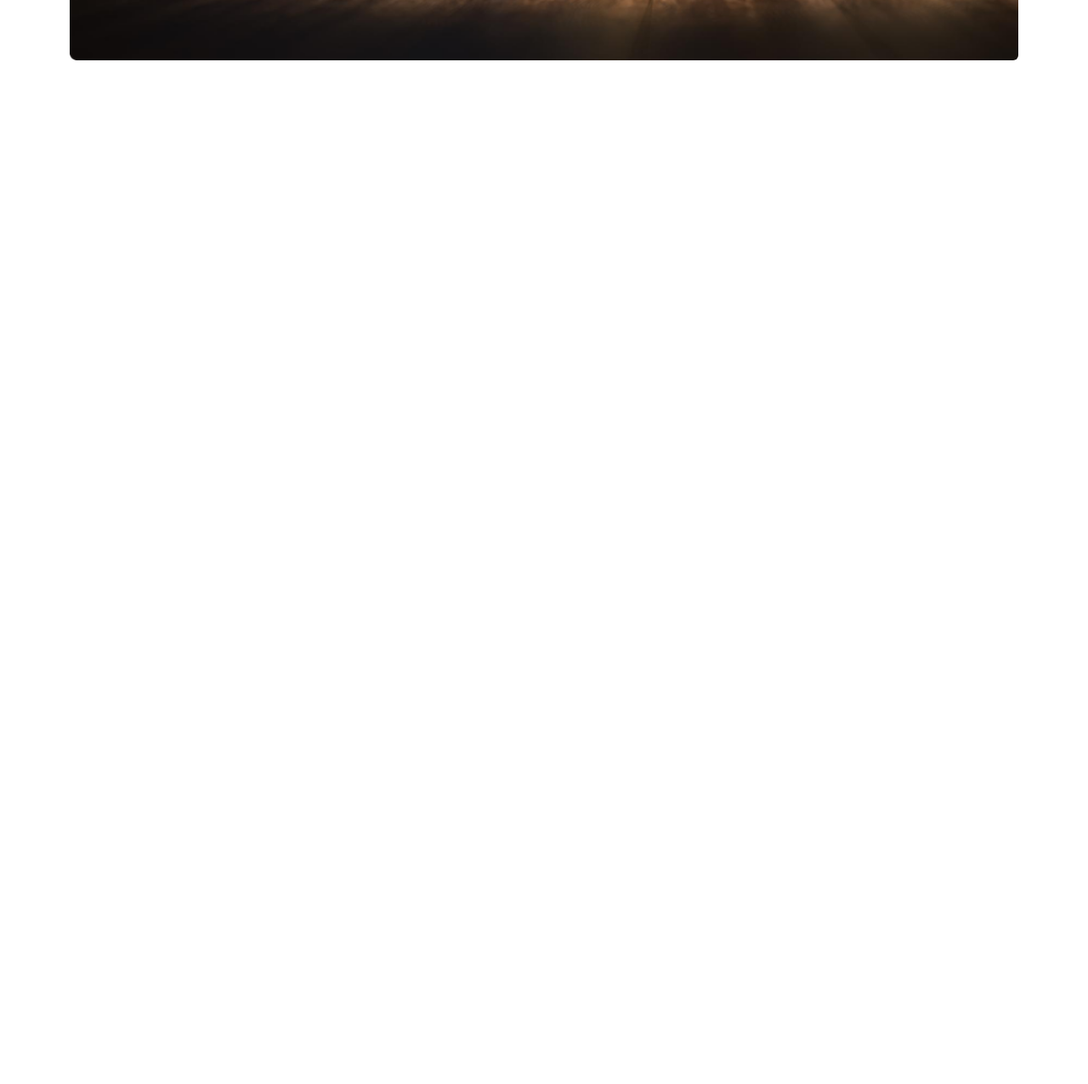
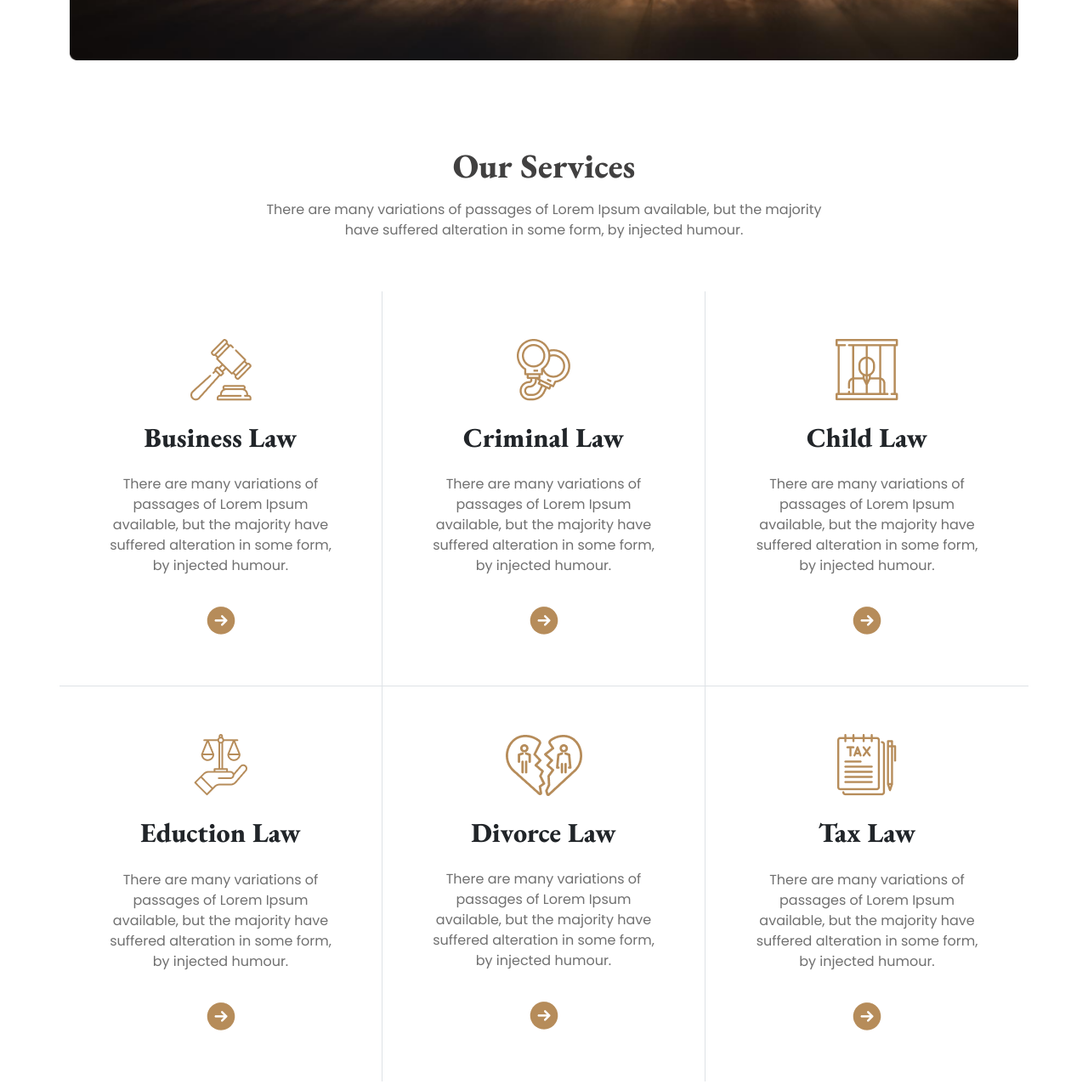
Before and after one commit to Bulbulahmed10/legal-solution, a plain HTML site: page index.html in a window 1280 px wide. Shown: the part 657-1933 px from the top of the page at 85% size. Before the commit the page ends 800 px from the top, so only its background shows below. Drawn offline with nearby package versions, Linux system fonts and the light colour scheme.

Commit message:
added our services section

```diff
--- a/index.html
+++ b/index.html
@@ -176,12 +176,157 @@
           law firms in Bangladesh. A team of professional lawyers.
         </p>
         <form class="mt-3">
-            <input style="width: 500px; outline: none;" class="p-3 border-0 rounded " type="search" placeholder="Search your services" />
-            <button class="primary-btn ms-3 py-3 px-4">search</button>
-          </div>
+          <input
+            style="width: 500px; outline: none"
+            class="p-3 border-0 rounded"
+            type="search"
+            placeholder="Search your services"
+          />
+          <button class="primary-btn ms-3 py-3 px-4">search</button>
         </form>
+      </div>
+    </header>
+    <!-- !==========___________ Our service section ___________==========! -->
+    <section class="container">
+      <h2
+        class="fw-bolder text-center"
+        style="
+          color: #414040;
+          font-family: 'EB Garamond', serif;
+          font-size: 40px;
+        "
+      >
+        Our Services
+      </h2>
+      <p class="text-center mt-3" style="color: #707070">
+        There are many variations of passages of Lorem Ipsum available, but the
+        majority <br />
+        have suffered alteration in some form, by injected humour.
+      </p>
+      <div class="service-container row row-cols-3" style="margin-top: 60px;">
+        <div
+        role="button"
+          class="col d-flex flex-column align-items-center justify-content-center border-bottom border-end border-opacity-10"
+          style="padding: 56px"
 
-    </header>
+        >
+          <img src="./images/Group 10.png" alt="" />
+          <h3
+            class="fw-bolder text-capitalize text-center mt-4"
+            style="font-size: 32px; font-family: 'EB Garamond', serif;"
+          >
+            business law
+          </h3>
+          <p class="text-center mt-3" style="color: #707070;">
+            There are many variations of passages of Lorem Ipsum available, but
+            the majority have suffered alteration in some form, by injected
+            humour.
+          </p>
+          <img class="mt-3" src="./images/Frame.png" alt="" />
+        </div>
+        <div
+        role="button"
+          class="col d-flex flex-column align-items-center justify-content-center border-bottom border-end border-opacity-10"
+          style="padding: 56px"
+
+        >
+          <img src="./images/Group 15.png" alt="" />
+          <h3
+            class="fw-bolder text-capitalize text-center mt-4"
+            style="font-size: 32px; font-family: 'EB Garamond', serif;"
+          >
+            criminal law
+          </h3>
+          <p class="text-center mt-3" style="color: #707070;">
+            There are many variations of passages of Lorem Ipsum available, but
+            the majority have suffered alteration in some form, by injected
+            humour.
+          </p>
+          <img class="mt-3" src="./images/Frame.png" alt="" />
+        </div>
+        <div
+        role="button"
+          class="col d-flex flex-column align-items-center justify-content-center border-bottom border-opacity-10"
+          style="padding: 56px"
+          roll:but
+        >
+          <img src="./images/layer1.png" alt="" />
+          <h3
+            class="fw-bolder text-capitalize text-center mt-4"
+            style="font-size: 32px; font-family: 'EB Garamond', serif;"
+          >
+            child law
+          </h3>
+          <p class="text-center mt-3" style="color: #707070;">
+            There are many variations of passages of Lorem Ipsum available, but
+            the majority have suffered alteration in some form, by injected
+            humour.
+          </p>
+          <img class="mt-3" src="./images/Frame.png" alt="" />
+        </div>
+        <div
+        role="button"
+          class="col d-flex flex-column align-items-center justify-content-center border-end border-opacity-10"
+          style="padding: 56px"
+
+        >
+          <img src="./images/Group 12.png" alt="" />
+          <h3
+            class="fw-bolder text-capitalize text-center mt-4"
+            style="font-size: 32px; font-family: 'EB Garamond', serif;"
+          >
+            eduction law
+          </h3>
+          <p class="text-center mt-3" style="color: #707070;">
+            There are many variations of passages of Lorem Ipsum available, but
+            the majority have suffered alteration in some form, by injected
+            humour.
+          </p>
+          <img class="mt-3" src="./images/Frame.png" alt="" />
+        </div>
+        <div
+        role="button"
+          class="col d-flex flex-column align-items-center justify-content-center border-end border-opacity-10"
+          style="padding: 56px"
+
+        >
+          <img src="./images/Group 16.png" alt="" />
+          <h3
+            class="fw-bolder text-capitalize text-center mt-4"
+            style="font-size: 32px; font-family: 'EB Garamond', serif;"
+          >
+            divorce law
+          </h3>
+          <p class="text-center mt-3" style="color: #707070;">
+            There are many variations of passages of Lorem Ipsum available, but
+            the majority have suffered alteration in some form, by injected
+            humour.
+          </p>
+          <img class="mt-3" src="./images/Frame.png" alt="" />
+        </div>
+        <div
+        role="button"
+          class="col d-flex flex-column align-items-center justify-content-center "
+          style="padding: 56px"
+
+        >
+          <img src="./images/Group 13.png" alt="" />
+          <h3
+            class="fw-bolder text-capitalize text-center mt-4"
+            style="font-size: 32px; font-family: 'EB Garamond', serif;"
+          >
+            tax law
+          </h3>
+          <p class="text-center mt-3" style="color: #707070;">
+            There are many variations of passages of Lorem Ipsum available, but
+            the majority have suffered alteration in some form, by injected
+            humour.
+          </p>
+          <img class="mt-3" src="./images/Frame.png" alt="" />
+        </div>
+      </div>
+    </section>
+    <section></section>
 
     <!-- !==========___________ bs js cdn ___________==========! -->
     <script src="https://cdn.jsdelivr.net/npm/bootstrap@5.3.0-alpha1/dist/js/bootstrap.bundle.min.js"></script>
--- a/style.css
+++ b/style.css
@@ -17,6 +17,14 @@ font-family: 'Poppins', sans-serif;
     border-radius: 5px;
 }
 
+section{
+    margin-top: 100px;
+}
+
 .header-banner h1{
     font-size: 72px;
 }
+
+.service-container div:hover{
+    background: linear-gradient(180deg, #F3F3F3 0%, rgba(243, 243, 243, 0) 100%);
+}
```
